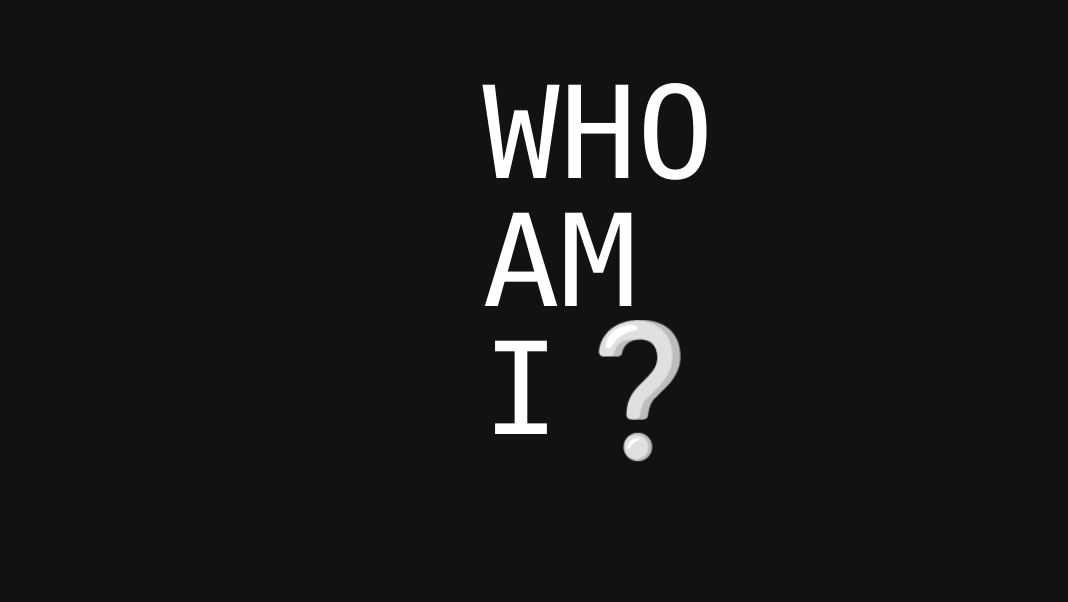
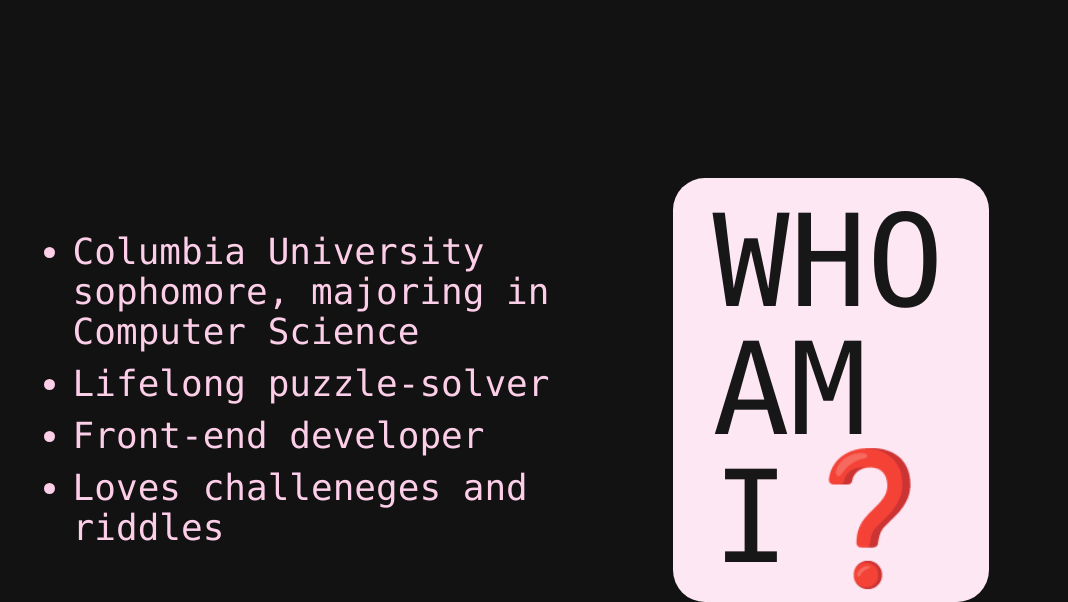
Before and after one commit to navil2468/NavilTalukdar, a React (Vite) app in the folder Personal_Website/: page / in a window 1280 px wide. Shown: the part 718-1320 px from the top of the page, without its empty margins (109-1177 px from the left). Before the commit the page ends 1182 px from the top, so only its background shows below. Built offline with nearby package versions, Linux system fonts and the light colour scheme.

Commit message:
About me section complete

```diff
--- a/Personal_Website/src/Components/Aboutme.jsx
+++ b/Personal_Website/src/Components/Aboutme.jsx
@@ -2,18 +2,20 @@
 
 function Aboutme() {
   return (
-    <div className='lg:mx-7 sm:mx-7 mx-10 mt-18 lg:flex relative lg:justify-center font-mono' >
-        <div className='mt-15 lg:space-y-3 text-center text-pink-200'>
-           <ul>
-            <li></li>
-            <li></li>
-            <li></li>
+    <div className='lg:mx-7 sm:mx-7 mx-10 mt-45 lg:flex relative lg:justify-center font-mono' >
+        <div className='text-center flex items-center text-pink-200 w-150'>
+           <ul className='lg:space-y-3 text-start list-disc text-4xl'>
+            <li>Columbia University sophomore, majoring in Computer Science</li>
+            <li>Lifelong puzzle-solver</li>
+            <li>Front-end developer</li>
+            {/* <li>Full-stack builder fluent in React, Node.js, Tailwind, and PostgreSQL</li> */}
+            <li>Loves challeneges and riddles</li>
            </ul>
         </div>
-        <div className='lg:mt-0 mt-15 lg:ml-35'>
+        <div className='bg-pink-100 p-5 px-10 text-neutral-900 rounded-4xl'>
             <h1 className='text-9xl'>WHO</h1>
             <h1 className='text-9xl'>AM</h1>
-            <h1 className='text-9xl max-lg:hidden'>I❔</h1>
+            <h1 className='text-9xl'>I❓</h1>
         </div>
     </div>
   )
```
